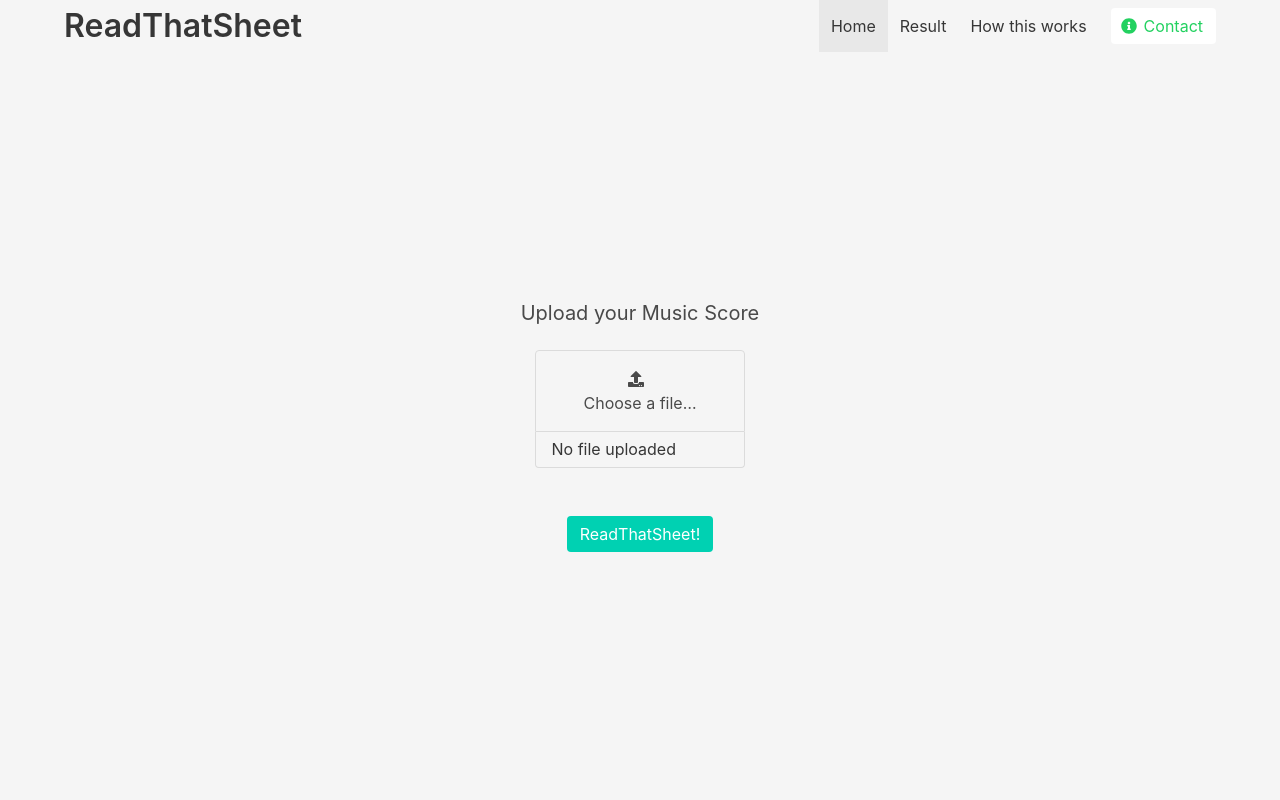
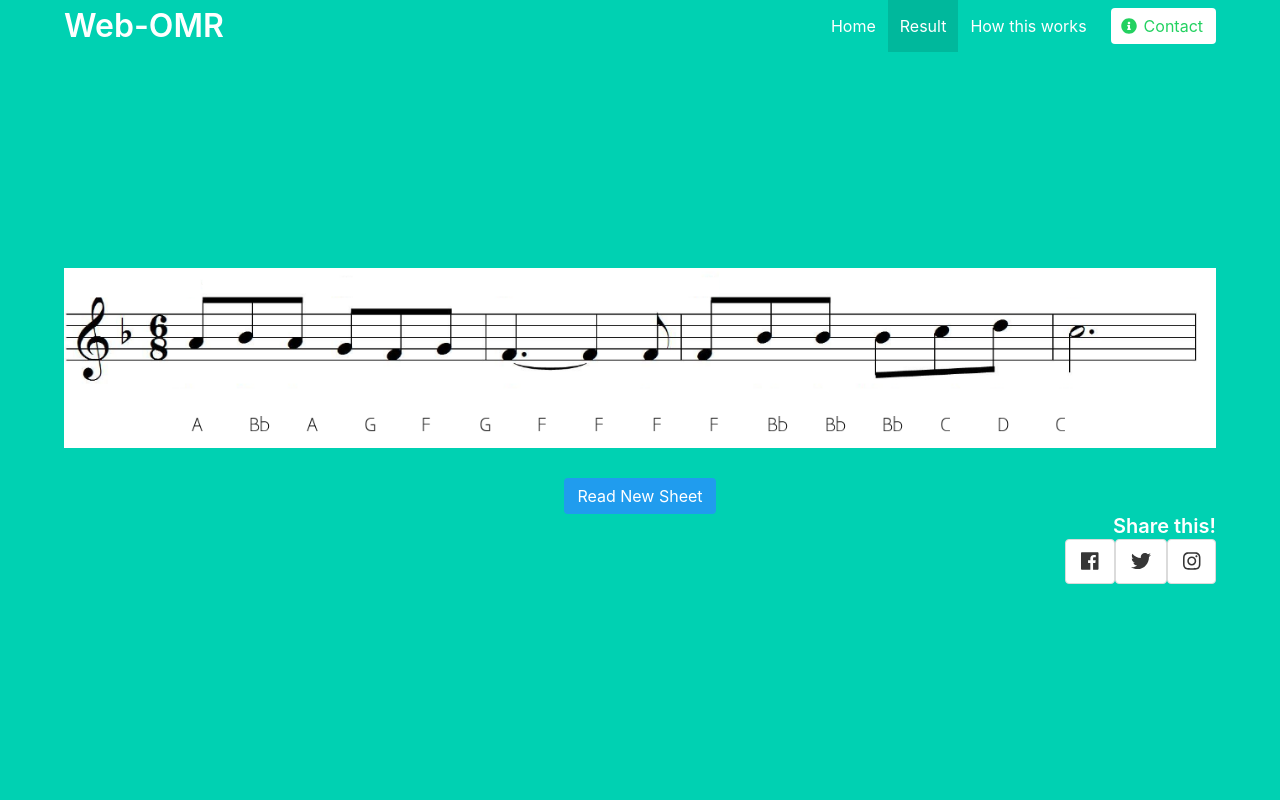
Before and after one commit to liuhh02/web-omr, a Flask app: page / in a window 1280 px wide. Run offline with Flask 2, Linux system fonts and the light colour scheme; parts of the project's set-up code (start-up, migrations or seed data) failed here and were passed over; some libraries are stand-ins or nearby versions.

Commit message:
Fixed links on navigation bar

```diff
--- a/templates/index.html
+++ b/templates/index.html
@@ -3,24 +3,22 @@
 <head>
     <meta charset="UTF-8">
     <meta name="viewport" content="width=device-width, initial-scale=1">
-    <title>ReadThatSheet</title>
+    <title>Web-OMR</title>
     <link rel="stylesheet" href="{{ url_for('static', filename='css/bulma.min.css') }}">
     <script defer src="https://use.fontawesome.com/releases/v5.3.1/js/all.js"></script>
 </head>
 
 <body>
 
-
-<section class="hero is-light is-fullheight">
+    <section class="hero is-primary is-fullheight">
   <!-- Hero head: will stick at the top -->
-
   <div class="hero-head">
     <header class="navbar">
       <div class="container">
         <div class="navbar-brand">
           <a class="navbar-item">
             <h1 class="title">
-                ReadThatSheet
+                Web-OMR
              </h1>
           </a>
           <span class="navbar-burger burger" data-target="navbarMenuHeroC">
@@ -31,17 +29,17 @@
         </div>
         <div id="navbarMenuHeroC" class="navbar-menu">
           <div class="navbar-end">
-            <a class="navbar-item is-active" href="http://localhost:5000/?">
+            <a class="navbar-item" href="http://localhost:5000/?">
               Home
             </a>
-            <a class="navbar-item">
+            <a class="navbar-item is-active">
               Result
             </a>
-            <a class="navbar-item">
+            <a class="navbar-item" href="https://www.mdpi.com/2076-3417/8/4/606/htm">
               How this works
             </a>
             <span class="navbar-item">
-              <a class="button is-success is-inverted">
+              <a class="button is-success is-inverted" href="https://github.com/liuhh02">
                 <span class="icon">
                   <i class="fas fa-info-circle"></i>
                 </span>
@@ -57,46 +55,40 @@
   <!-- Hero content: will be in the middle -->
   <div class="hero-body">
     <div class="container has-text-centered">
-     <h2 class="subtitle">
-        Upload your Music Score
-      </h2>
-     <form action="{{ url_for('predict')}}" method="post" enctype="multipart/form-data">
-        <div id="file-js-example" class="file has-name is-centered is-boxed">
-          <label class="file-label">
-            <input class="file-input" type="file" name="file">
-            <span class="file-cta">
-              <span class="file-icon">
-                <i class="fas fa-upload"></i>
-              </span>
-              <span class="file-label">
-                Choose a file…
-              </span>
-            </span>
-            <span class="file-name">
-              No file uploaded
-            </span>
-          </label>
-        </div>
-
-        <script>
-          const fileInput = document.querySelector('#file-js-example input[type=file]');
-          fileInput.onchange = () => {
-            if (fileInput.files.length > 0) {
-              const fileName = document.querySelector('#file-js-example .file-name');
-              fileName.textContent = fileInput.files[0].name;
-            }
-          }
-        </script>
-        <br>
-        <br>
-        <input class="button is-primary" type="submit" value="ReadThatSheet!">
-    </form>
+      <img typr="image/png" src="annotated.png">
+      <br>
+        <nav class="level-center">
+          <div class="level-item has-text-centered">
+            <div>
+              <br>
+             <form action="{{ url_for('root')}}">
+                <input class="button is-info is-centered" type="submit" value="Read New Sheet">
+            </form>
+            </div>
+          </div>
+          <div class="level-item has-text-centered">
+        </nav>
+        <nav class="level-right">
+            <h2 class="subtitle">
+            <strong> Share this! </strong>
+            </h2>
+            </nav>
+        <nav class="level-right">
+            <a class="button is-medium is-facebook" href="https://www.facebook.com/campaign/landing.php?&campaign_id=1635645017&extra_1=s%7Cc%7C313627652532%7Ce%7Cfacebook%7C&placement=&creative=313627652532&keyword=facebook&partner_id=googlesem&extra_2=campaignid%3D1635645017%26adgroupid%3D60549328697%26matchtype%3De%26network%3Dg%26source%3Dnotmobile%26search_or_content%3Ds%26device%3Dc%26devicemodel%3D%26adposition%3D1t1%26target%3D%26targetid%3Dkwd-541132862%26loc_physical_ms%3D9062531%26loc_interest_ms%3D%26feeditemid%3D%26param1%3D%26param2%3D&gclid=CjwKCAiAzuPuBRAIEiwAkkmOSFJk3Ljc25ImzaP8OuNBzxjw5Jf3jgrQzjZrW2GjoqOeI1eAdpBxJxoCClMQAvD_BwE">
+              <span class="fab fa-facebook"></span>
+            </a>
+            <a class="button is-medium is-twitter" href="https://twitter.com/?lang=en">
+              <span class="fab fa-twitter"></span>
+            </a>
+            <a class="button is-medium is-instagram" href="https://www.instagram.com/">
+              <span class="fab fa-instagram"></span>
+            </a>
+            </nav>
 
     </div>
   </div>
 
 </section>
 
-
 </body>
 </html>
```
